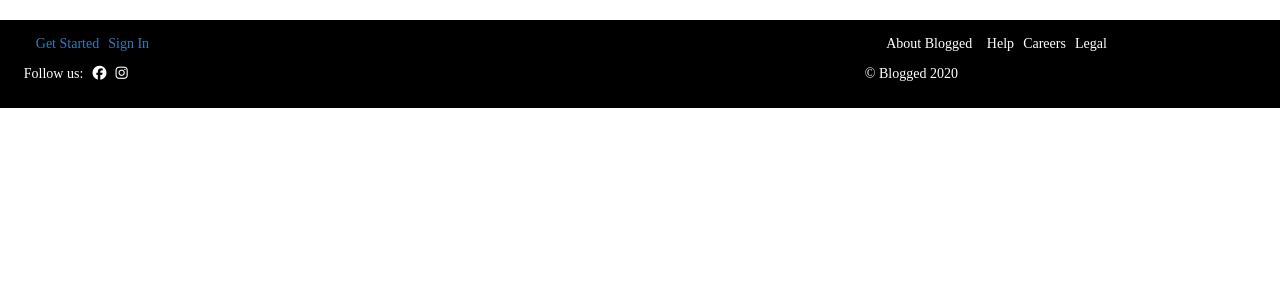
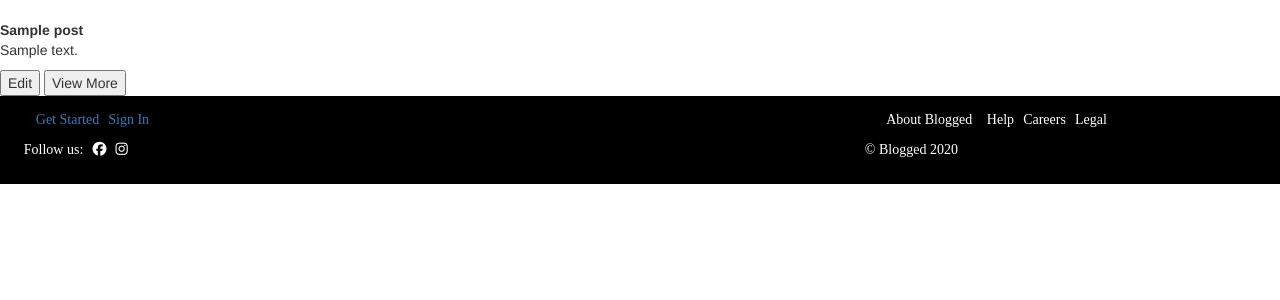
Before and after one commit to vaibhavrkumar/blogged, a PHP site: page /dashboard.php in a window 1280 px wide. Shown: the part 45-345 px from the top of the page. Run offline with PHP 8.4, Linux system fonts and the light colour scheme; the visitor is signed in with stand-in values (Sample User, id 1); tables that the repository leaves empty hold one stand-in row (values such as "Sample post"); some libraries are stand-ins or nearby versions.

Commit message:
working on dashbaord

```diff
--- a/userView/dashboard.php
+++ b/userView/dashboard.php
@@ -10,7 +10,29 @@
         //show all blog posts
         $sql = "select * from posts";
         $result = $conn->query($sql) or die($conn->error);
-        $row = $result->fetch_assoc();
+
+
+        if(mysqli_num_rows($result)>0){
+            while($row = $result->fetch_assoc()){
+                $title = $row['title_str'];
+                $body = $row['body_str'];
+?>
+        <!-- html tag for displaying posts -->
+        <div class="row">
+            <div class="col-lg-5">
+                <strong> <?php echo $title; ?> </strong>
+                <p> <?php echo $body; ?> </p>
+                <button>Edit</button>
+                <button>View More</button>
+            </div>
+        </div>
+
+<?php
+                // echo'
+
+                // ';
+            }
+        }
 
         //footer
         include('../partials/footer.php');
```
Also changed, not shown: userView/deleteBlog.php (added), userView/editBlog.php (added).
